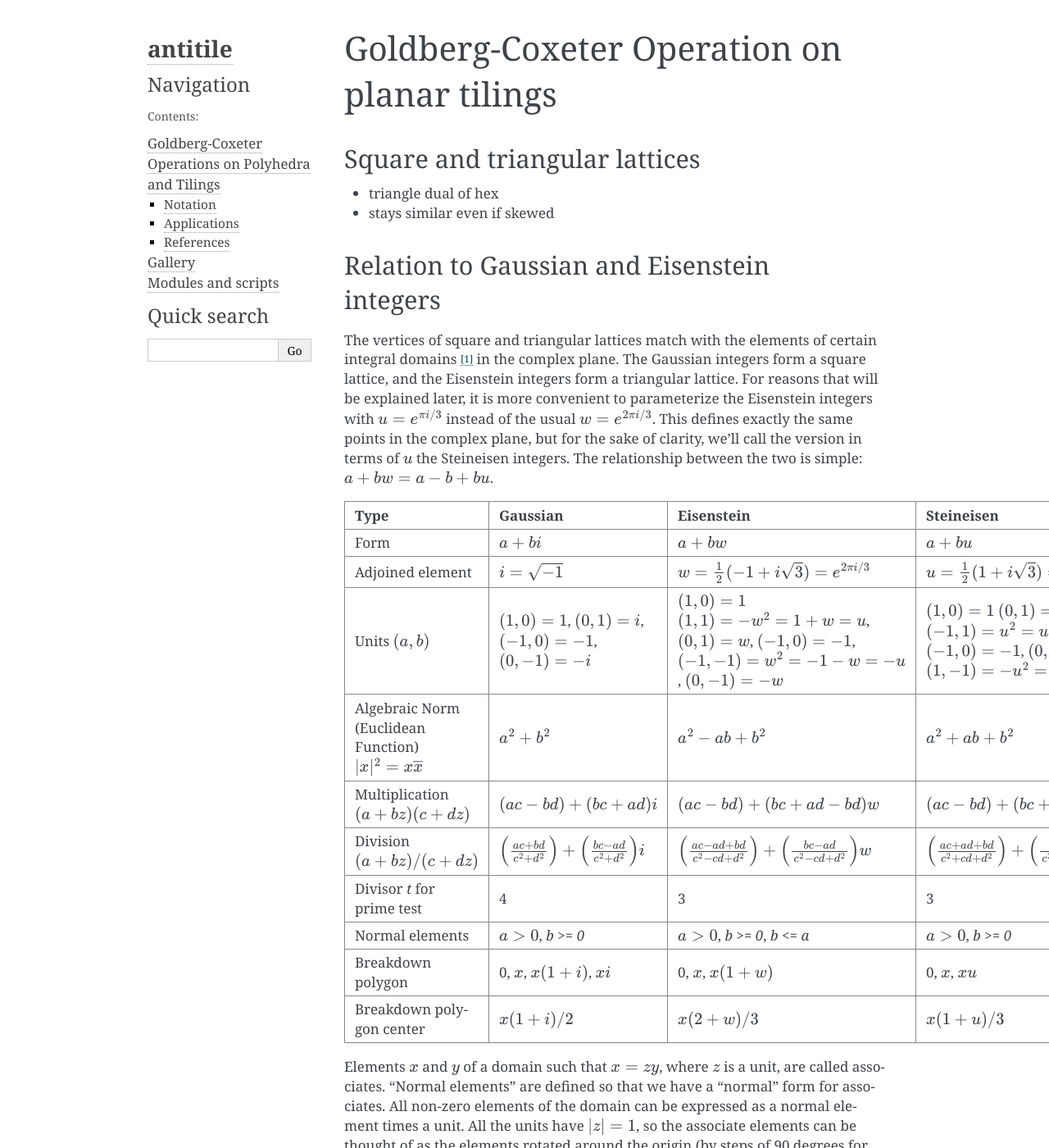
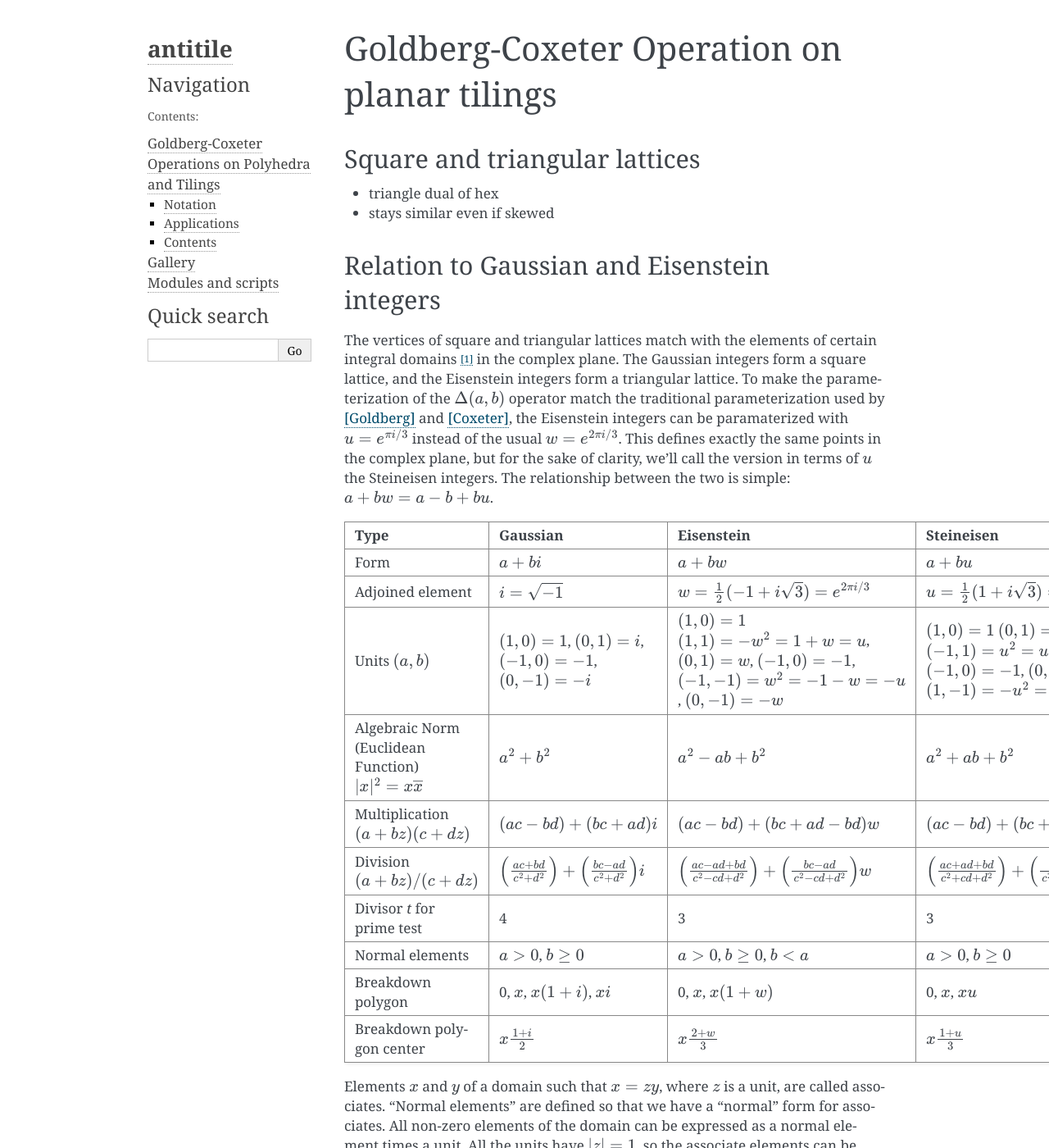
Before and after one commit to brsr/antitile, a Sphinx documentation site: the page built from docs/gco-planar.rst, in a window 1280 px wide and 1400 px high. Shown: the whole window at 82% size. Built offline with Sphinx 7.4.7, drawn with Linux system fonts in a browser that asks for light colours; pages that are not in the unit, such as notebooks, are missing from menus; some of the changed text lies outside the part shown.

Commit message:
Docs and bugfixes

```diff
--- a/docs/gco-planar.rst
+++ b/docs/gco-planar.rst
@@ -1,5 +1,5 @@
 Goldberg-Coxeter Operation on planar tilings
-==========================================
+============================================
 
 Square and triangular lattices
 ------------------------------
@@ -11,9 +11,10 @@
 --------------------------------------------
 The vertices of square and triangular lattices match with the elements of
 certain integral domains [#]_ in the complex plane. The Gaussian integers form
-a square lattice, and the Eisenstein integers form a triangular lattice. For
-reasons that will be explained later, it is more convenient to parameterize the
-Eisenstein integers with :math:`u = e^{\pi i/3}`
+a square lattice, and the Eisenstein integers form a triangular lattice. To
+make the parameterization of the :math:`\Delta(a,b)` operator match the
+traditional parameterization used by [Goldberg]_ and [Coxeter]_, the
+Eisenstein integers can be paramaterized with :math:`u = e^{\pi i/3}`
 instead of the usual :math:`w = e^{2\pi i/3}`.
 This defines exactly the same points in the complex plane, but for the sake of
 clarity, we'll call the version in terms of :math:`u` the Steineisen integers.
@@ -75,17 +76,17 @@
      - 3
      - 3
    * - Normal elements
-     - :math:`a > 0`, `b >= 0`
-     - :math:`a > 0`, `b >= 0`, `b <= a`
-     - :math:`a > 0`, `b >= 0`
+     - :math:`a > 0`, :math:`b \ge 0`
+     - :math:`a > 0`, :math:`b \ge 0`, :math:`b < a`
+     - :math:`a > 0`, :math:`b \ge 0`
    * - Breakdown polygon
      - 0, :math:`x`, :math:`x(1+i)`, :math:`xi`
      - 0, :math:`x`, :math:`x(1+w)`
      - 0, :math:`x`, :math:`xu`
    * - Breakdown polygon center
-     - :math:`x(1+i)/2`
-     - :math:`x(2+w)/3`
-     - :math:`x(1+u)/3`
+     - :math:`x\frac{1+i}{2}`
+     - :math:`x\frac{2+w}{3}`
+     - :math:`x\frac{1+u}{3}`
 
 Elements :math:`x` and :math:`y` of a domain such that :math:`x = zy`, where
 :math:`z` is a unit, are called associates. "Normal elements" are defined so
@@ -136,7 +137,7 @@
   into a sequence of operators. When :math:`x = a + bi` is an element of
   the Gaussian integers, and :math:`x = z p_1^{n_1}p_2^{n_2} \cdots p_k^{n_k}`,
   then :math:`\Box(a,b) =
-  \Box^{n_1}_{p_1}\Box^{n_2}_{p_2}\cdots\Box^{n_k}_{p_k}`, and similarly for
+  \Box^{n_1}(p_1)\Box^{n_2}(p_2)\cdots\Box^{n_k}(p_k)`, and similarly for
   the Steineisen integers and :math:`\Delta(a,b)`.
 
 :math:`\Delta_{1,0}` and :math:`\Box_{1,0}` are identity operators:
@@ -151,15 +152,15 @@
 
 Chiral pairs correspond to conjugation of the complex number :math:`a+bi` or
 :math:`a+bu`. That is, there exists some unit z such that
-:math:`z(a-bi) = b+ai`, or :math:`z(a+b\overbar{u}) = b+au`.
+:math:`z(a-bi) = b+ai`, or :math:`z(a+b\bar{u}) = b+au`.
 Interestingly, the notation used in Conway notation for the chiral pair of an
 operator is an overbar, also used to denote complex conjugation.
 A consequence of this relation between chiral pairs is that the composed
-operator :math:`\Delta(a,b)\Delta_{b,a}` will always be a Class I operator,
+operator :math:`\Delta(a,b)\Delta(b,a)` will always be a Class I operator,
 since a complex number times its conjugate is a real number.
 For every Class III :math:`(a,b)`, there will exist three operators
-:math:`\Delta(a,b)\Delta_{b,a}`, :math:`\Delta(a,b)\Delta(a,b)`, and
-:math:`\Delta_{b,a}\Delta_{b,a}` with the same algebraic norm.
+:math:`\Delta(a,b)\Delta(b,a)`, :math:`\Delta(a,b)\Delta(a,b)`, and
+:math:`\Delta(b,a)\Delta(b,a)` with the same algebraic norm.
 The same holds for :math:`\Box(a,b)`.
 
 On the plane, equality of operators holds in both a topological and geometric
@@ -180,8 +181,7 @@
 This actually turns out to be useful, because it allows us to
 tweak the geometry.
 
-Notes/References
-----------------
+.. rubric:: Footnotes
 .. [#] A type of ring.
 .. [#] One benefit of using the Steineisen integers over the Eisenstein
    integers is that the normal form for the Gaussian and Steineisen integers
--- a/docs/modules.rst
+++ b/docs/modules.rst
@@ -7,7 +7,7 @@
 .. automodule:: antitile.flat
 .. automodule:: antitile.off
 .. automodule:: antitile.projection
-.. automodule:: antitile.sgs
+.. automodule:: antitile.gcopoly
 .. automodule:: antitile.tiling
 .. automodule:: antitile.xmath
 
@@ -16,8 +16,8 @@
 .. automodule:: bin.view_off
 .. automodule:: bin.cellular
 .. automodule:: bin.factor
-.. automodule:: bin.sgs
-.. automodule:: bin.sgsstats
+.. automodule:: bin.gcopoly
+.. automodule:: bin.gcostats
 .. automodule:: bin.balloon
 .. automodule:: bin.breakdown
 .. automodule:: bin.nslerp
--- a/setup.py
+++ b/setup.py
@@ -4,7 +4,7 @@
 from setuptools import setup
 
 setup(name='antitile',
-      version='20171122',
+      version='20171201',
       description='Tiling subdivision scripts, for use with Antiprism',
       url='http://github.com/brsr/antitile',
       author='B R S Recht',
```
Also changed, not shown: README.md (+8 -8 lines), docs/gco-a-improper.rst (added, +13 -0 lines), docs/gco-a-mixed.rst (+3 -7 lines), docs/gco-a-spherical.rst (+28 -23 lines), docs/gco-arb.rst (added, +19 -0 lines), docs/gco-spherical.rst (renamed from docs/gco-transform.rst, +14 -24 lines), docs/gco.rst (+56 -12 lines), 4 other files.
